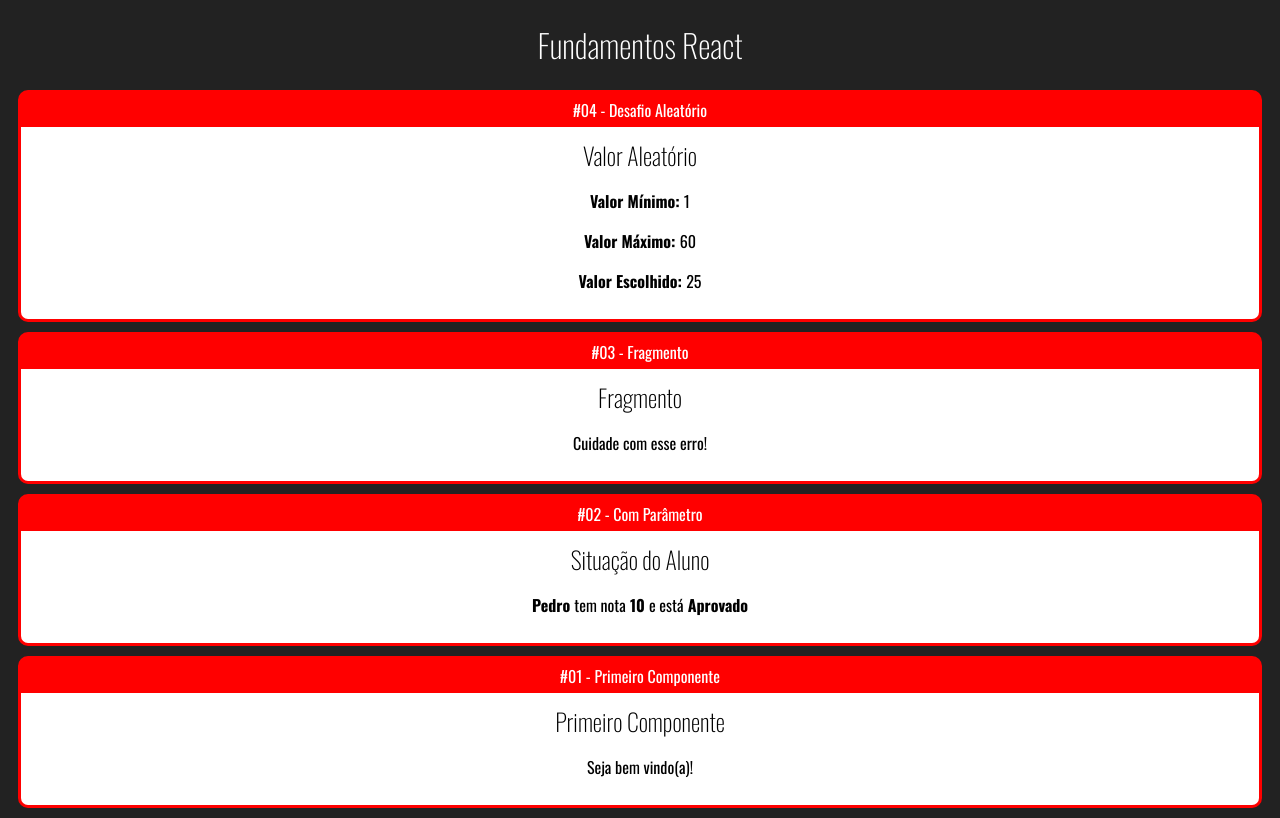
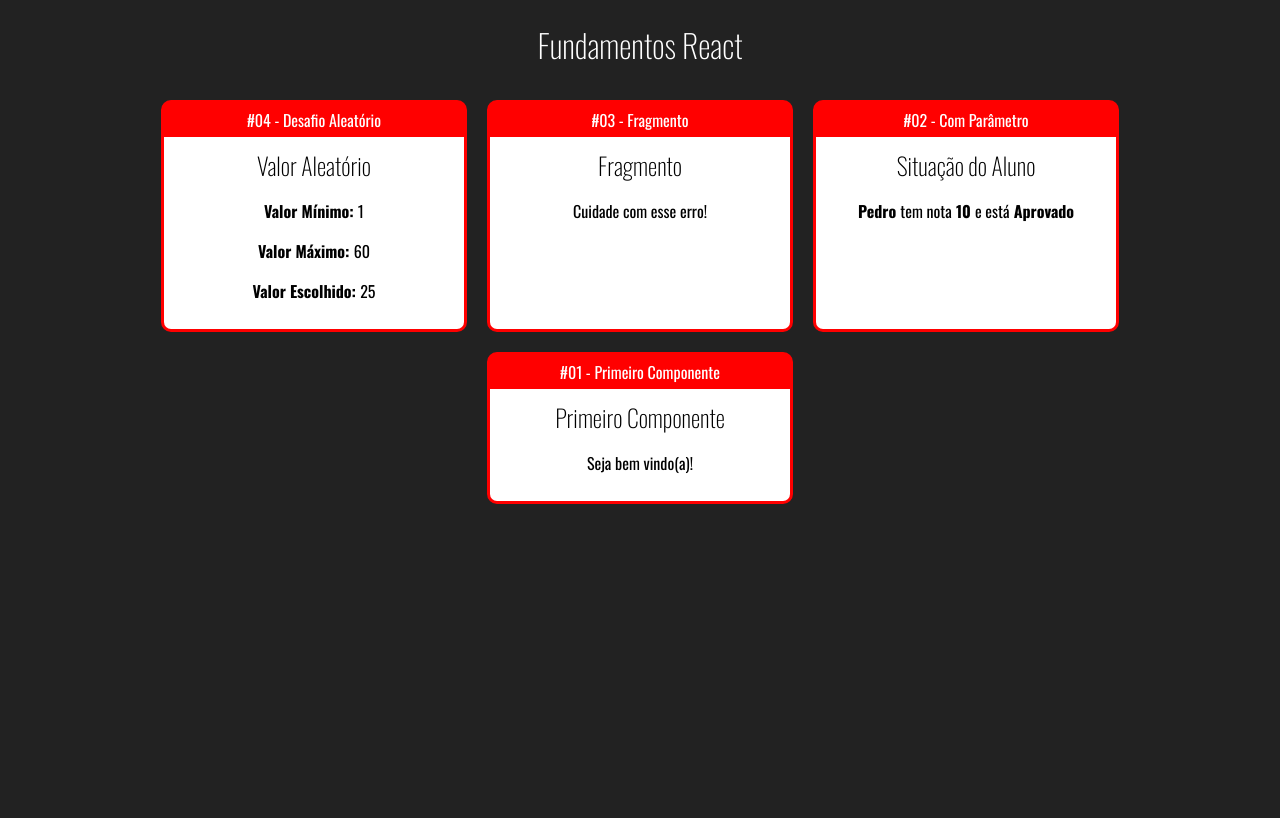
Before and after one commit to gpmendes7/reactreduxfundamentos, a React (Create React App) app in the folder fundamentos-react/: page / in a window 1280 px wide. Built offline with nearby package versions, Linux system fonts and the light colour scheme.

Commit message:
23. Componente Card #02

```diff
--- /dev/null
+++ b/fundamentos-react/src/App.css
@@ -0,0 +1,5 @@
+.App .Cards {
+  display: flex;
+  justify-content: center;
+  flex-wrap: wrap;
+}
--- a/fundamentos-react/src/App.jsx
+++ b/fundamentos-react/src/App.jsx
@@ -1,3 +1,4 @@
+import "./App.css";
 import React from "react";
 
 import Card from "./components/layout/Card";
@@ -7,9 +8,10 @@ import ComParametro from "./components/basicos/ComParametro";
 import Primeiro from "./components/basicos/Primeiro";
 
 export default () => (
-  <div id="app">
+  <div className="App">
     <h1>Fundamentos React</h1>
 
+    <div className="Cards">
       <Card titulo="#04 - Desafio Aleatório">
         <Aleatorio min={1} max={60}></Aleatorio>
       </Card>
@@ -26,4 +28,5 @@ export default () => (
         <Primeiro></Primeiro>
       </Card>
     </div>
+  </div>
 );
--- a/fundamentos-react/src/components/layout/Card.css
+++ b/fundamentos-react/src/components/layout/Card.css
@@ -4,6 +4,11 @@
   border-radius: 10px;
   overflow: hidden;
   margin: 10px;
+
+  display: flex;
+  flex-direction: column;
+  max-width: 300px;
+  min-width: 300px;
 }
 
 .Card .Title {
@@ -13,6 +18,7 @@
 }
 
 .Card .Content {
+  flex-grow: 1;
   background-color: #fff;
   color: #000;
   padding: 10px;
```
Lines whose indentation alone changed are shown as unchanged.
